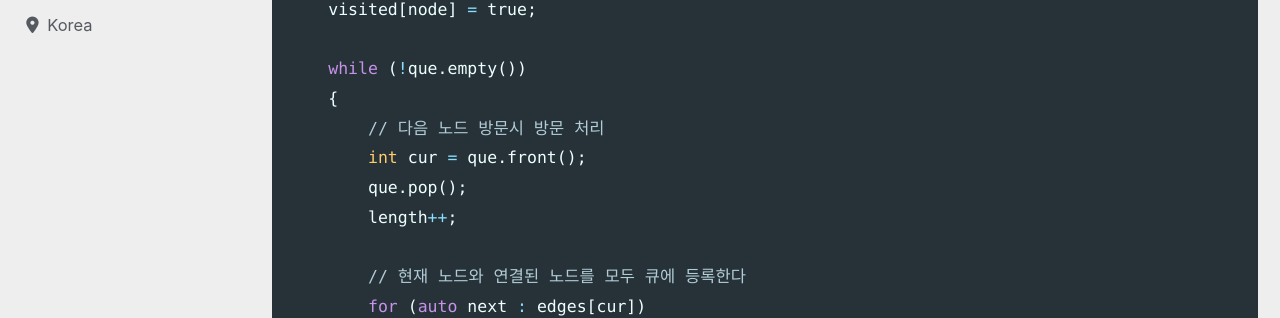
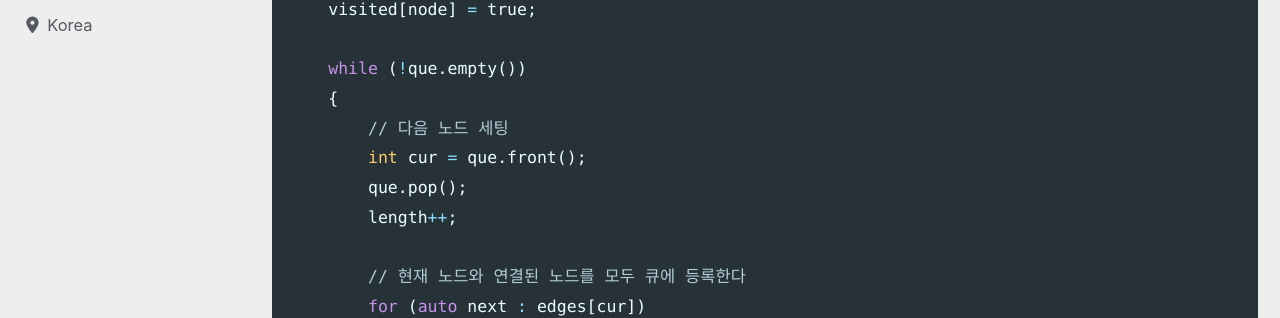
Before and after one commit to devMyeong/devMyeong.github.io, a Jekyll site: the page built from _posts/codingTest/2022-07-06-프로그래머스.md, in a window 1280 px wide and 900 px high, scrolled down 35569 px. Shown: the part 141-459 px from the top of the window. Built offline with Jekyll 4.4.1, drawn with Linux system fonts in a browser that asks for light colours; cached includes are drawn as plain includes; nearby versions of some CDN libraries; some web fonts are replaced; comment, search, counter and statistics services are not loaded.

Commit message:
Chore : 프로그래머스 주석 수정

```diff
--- a/_posts/codingTest/2022-07-06-프로그래머스.md
+++ b/_posts/codingTest/2022-07-06-프로그래머스.md
@@ -1007,7 +1007,7 @@ int getLength(int node)
 
     while (!que.empty())
     {
-        // 다음 노드 방문시 방문 처리
+        // 다음 노드 세팅
         int cur = que.front();
         que.pop();
         length++;
```
